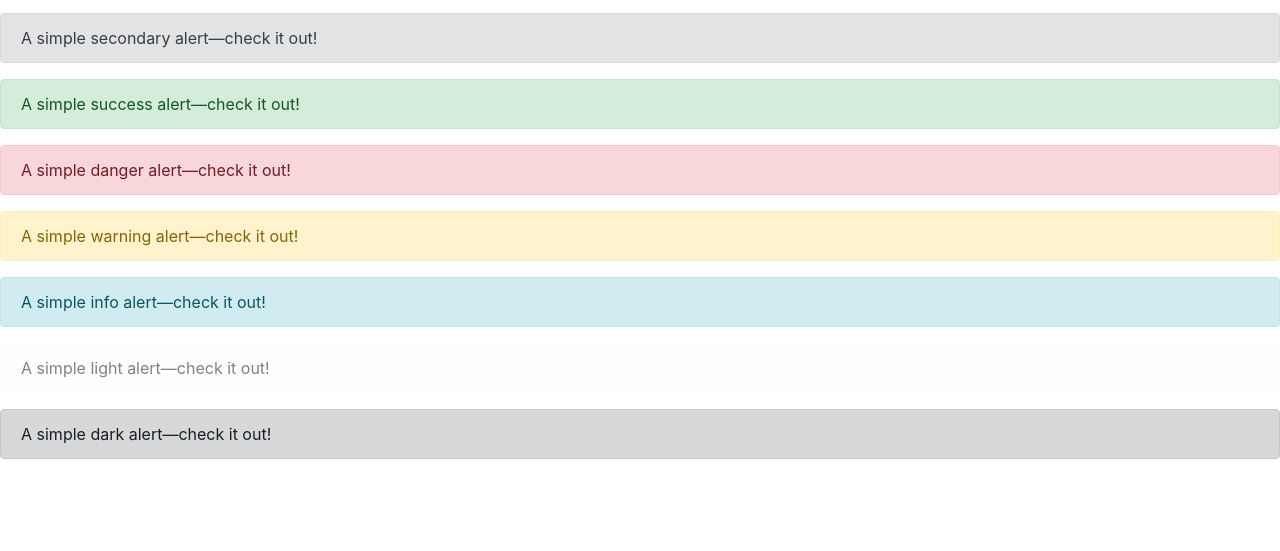
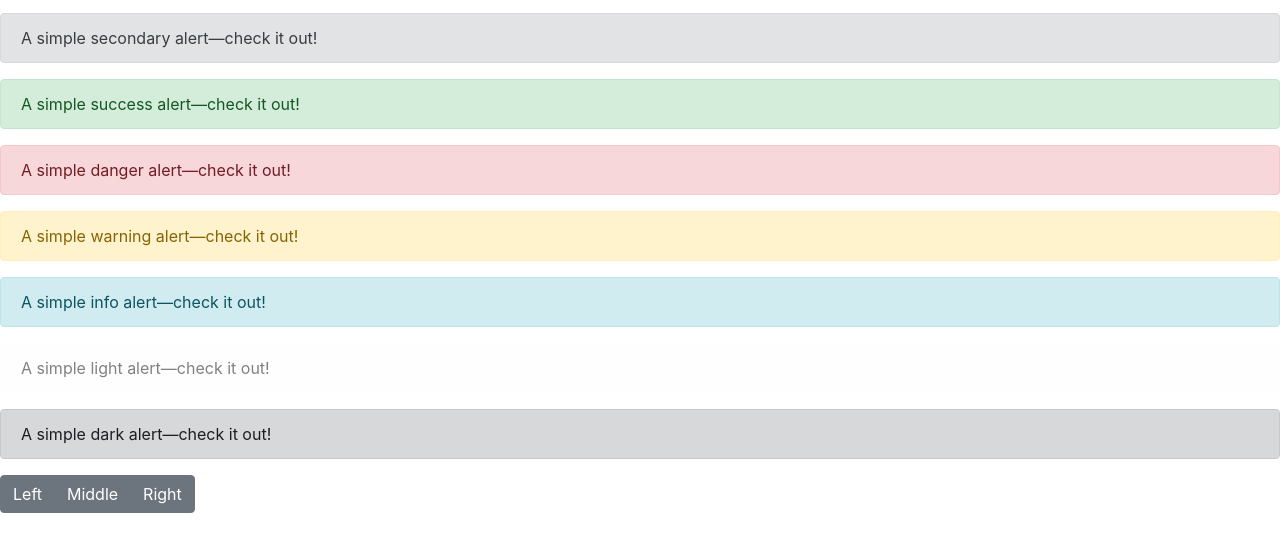
Before and after one commit to oss05/testgitBlanca22, a plain HTML site: page index.html in a window 1280 px wide. Shown: the part 109-660 px from the top of the page. Drawn offline with nearby package versions, Linux system fonts and the light colour scheme.

Commit message:
se agregó un conjunto de botones de bootstrap al archivo

```diff
--- a/index.html
+++ b/index.html
@@ -36,6 +36,11 @@
 <div class="alert alert-dark" role="alert">
   A simple dark alert—check it out!
 </div>
+<div class="btn-group" role="group" aria-label="Basic example">
+  <button type="button" class="btn btn-secondary">Left</button>
+  <button type="button" class="btn btn-secondary">Middle</button>
+  <button type="button" class="btn btn-secondary">Right</button>
+</div>
     <!-- Optional JavaScript -->
     <!-- jQuery first, then Popper.js, then Bootstrap JS -->
     <script src="https://code.jquery.com/jquery-3.3.1.slim.min.js" integrity="sha384-q8i/X+965DzO0rT7abK41JStQIAqVgRVzpbzo5smXKp4YfRvH+8abtTE1Pi6jizo" crossorigin="anonymous"></script>
```
